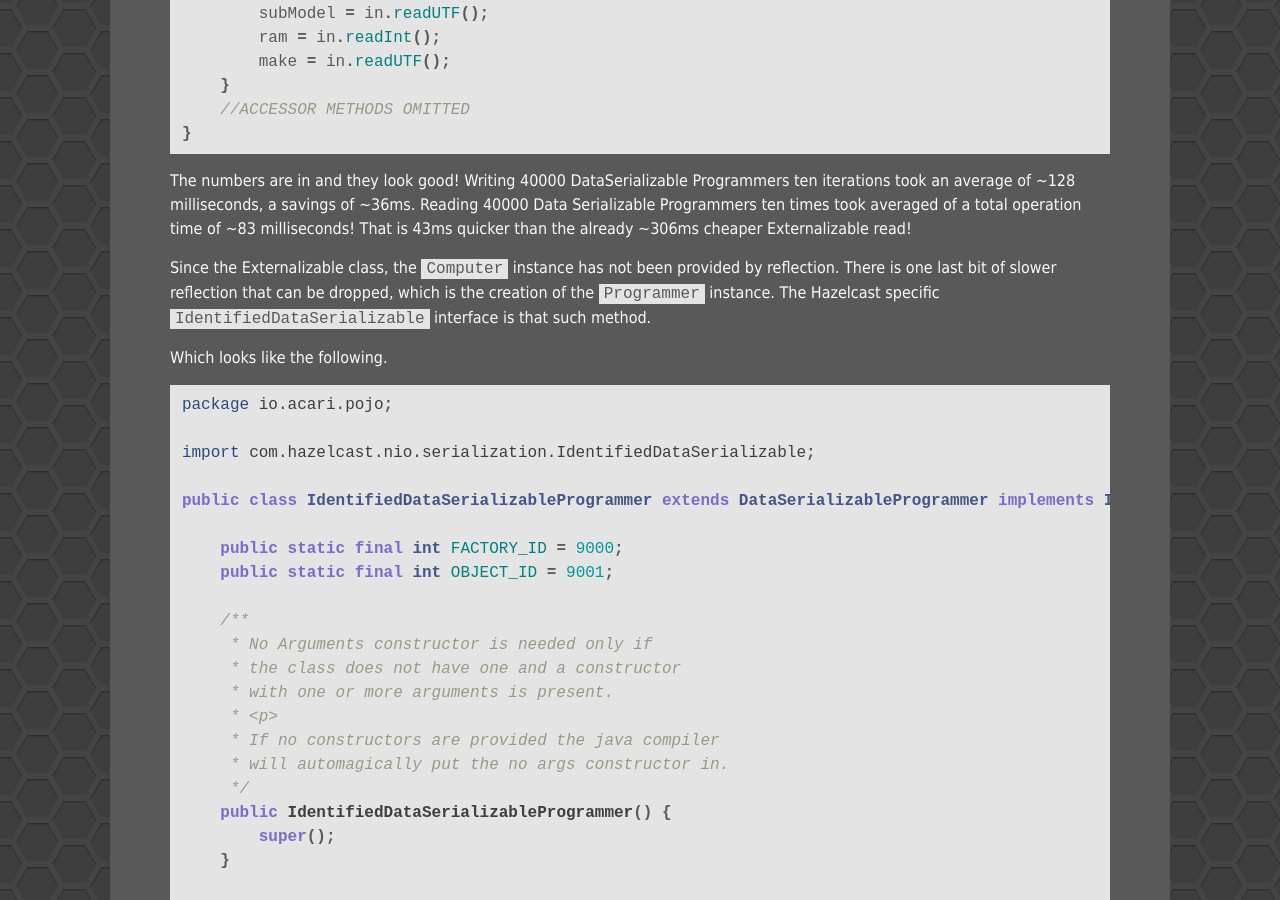
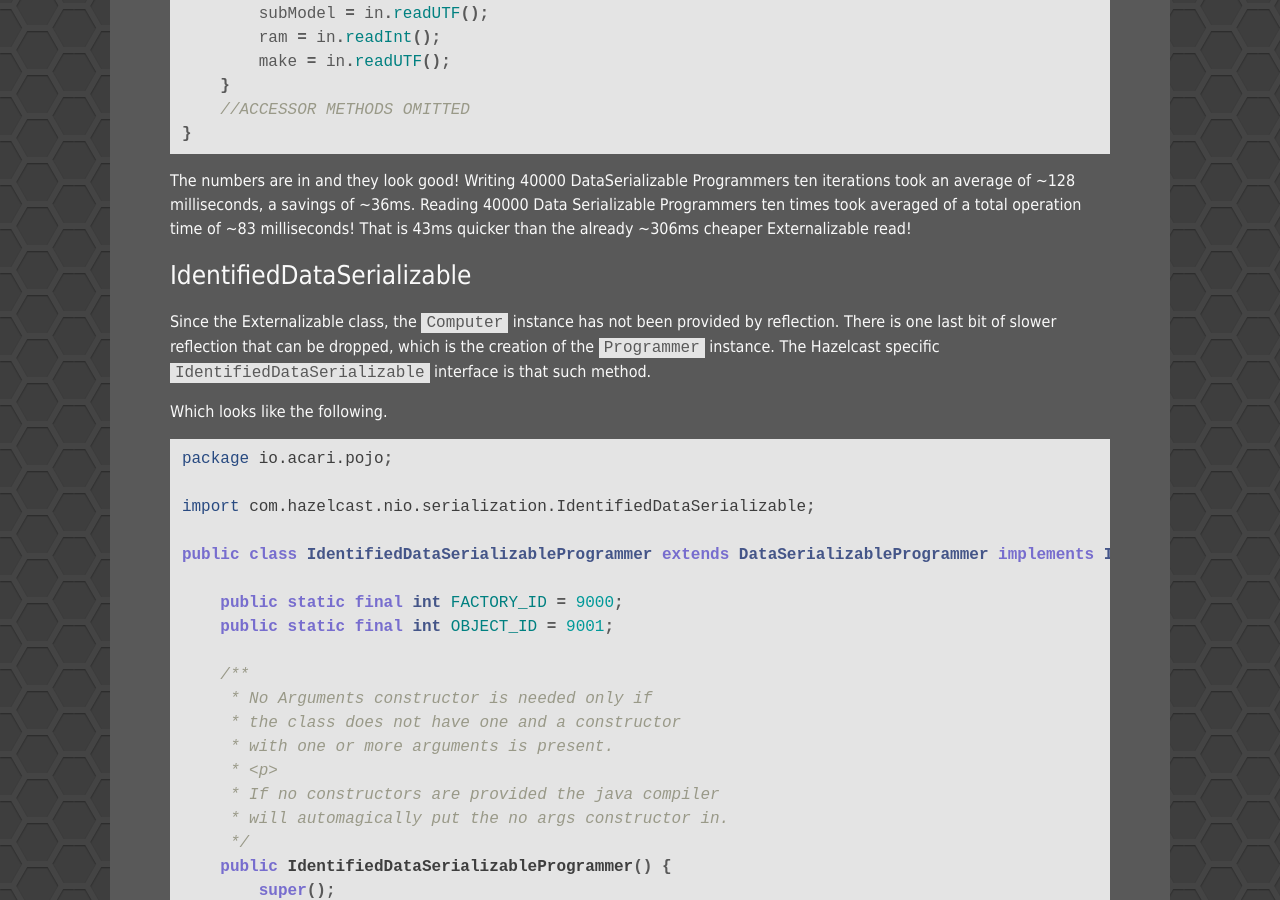
Before and after one commit to Unthrottled/blog, a Jekyll site: the page built from _posts/2017-05-01-Hazelcast-Performance-Serialization.md, in a window 1280 px wide and 900 px high, scrolled down 5296 px. Built offline with Jekyll 4.4.1, drawn with Linux system fonts in a browser that asks for light colours.

Commit message:
Last one, I think

```diff
--- a/_posts/2017-05-01-Hazelcast-Performance-Serialization.md
+++ b/_posts/2017-05-01-Hazelcast-Performance-Serialization.md
@@ -229,6 +229,8 @@ Writing 40000 DataSerializable Programmers ten iterations took an average of ~12
 Reading 40000 Data Serializable Programmers ten times took averaged of a total operation time of ~83 milliseconds!
 That is 43ms quicker than the already ~306ms cheaper Externalizable read!
 
+### IdentifiedDataSerializable
+
 Since the Externalizable class, the `Computer` instance has not been provided by reflection.
 There is one last bit of slower reflection that can be dropped, which is the creation of the `Programmer` instance.
 The Hazelcast specific `IdentifiedDataSerializable` interface is that such method.
```
